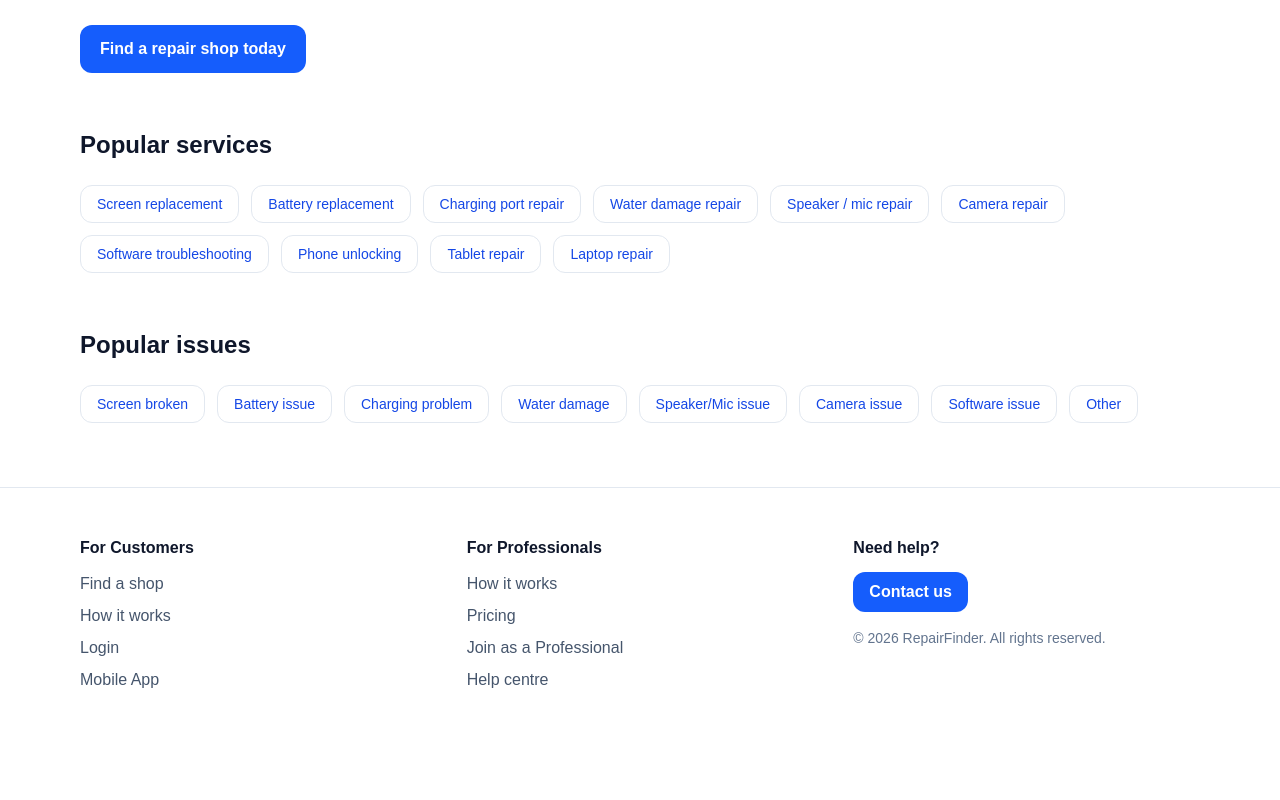
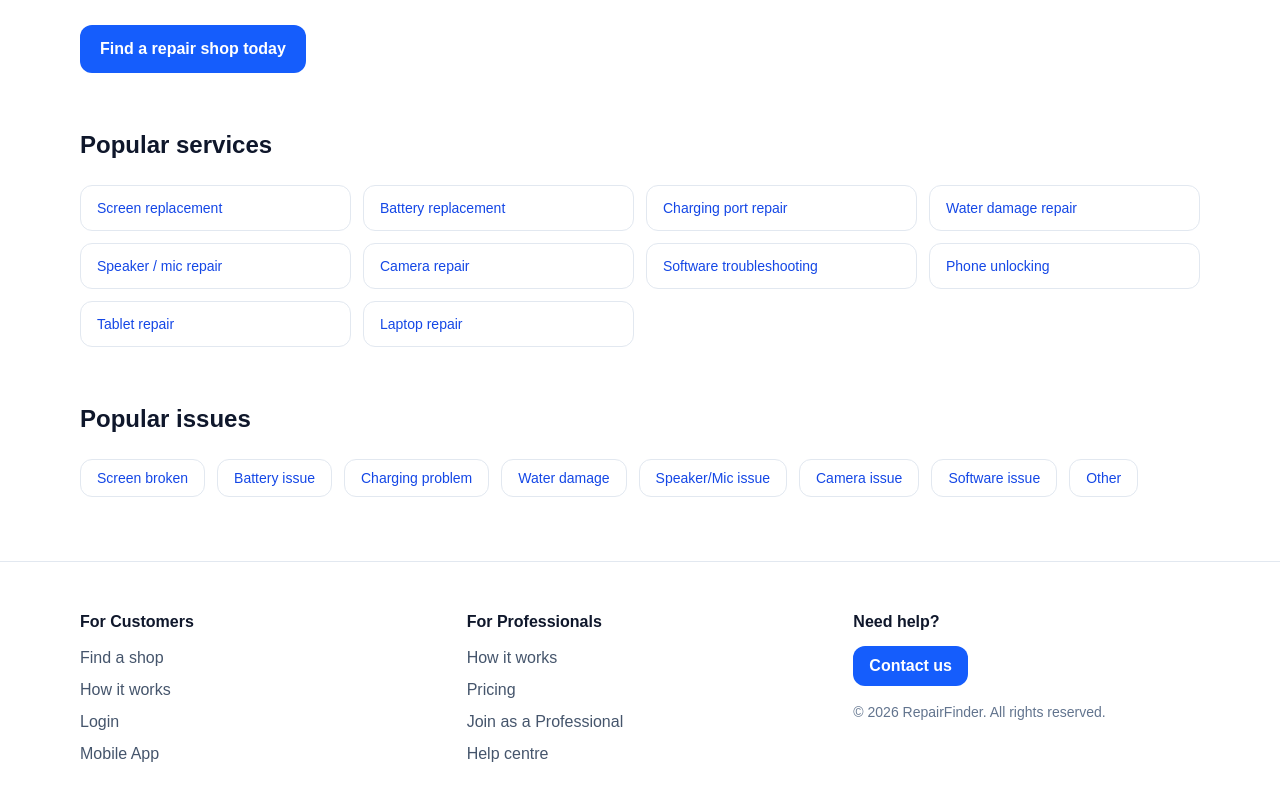
Before and after one commit to Affonster/mobile-repair-website, a Next.js app: page / in a window 1280 px wide. Shown: the part 781-1581 px from the top of the page. Before the commit the page ends 1521 px from the top, so only its background shows below. Built offline with nearby package versions, Linux system fonts and the light colour scheme.

Commit message:
Make popular services a grid

```diff
--- a/app/page.tsx
+++ b/app/page.tsx
@@ -210,11 +210,11 @@ export default function HomePage() {
         </button>
       </section>
 
-      {/* Scroll content: popular services chips */}
+     {/* Scroll content: popular services grid */}
 <section className="mx-auto max-w-6xl px-4 pb-14">
   <h3 className="text-2xl font-bold text-slate-900">Popular services</h3>
 
-        <div className="mt-6 flex flex-wrap gap-3">
+  <div className="mt-6 grid grid-cols-2 gap-3 sm:grid-cols-3 lg:grid-cols-4">
     {popularServices.map((s) => (
       <button
         key={s}
@@ -223,13 +223,14 @@ export default function HomePage() {
           setIssue(s);
           setStep(0);
         }}
-              className="rounded-xl border border-slate-200 bg-white px-4 py-2 text-sm text-blue-700 hover:bg-slate-50"
+        className="rounded-xl border border-slate-200 bg-white px-4 py-3 text-left text-sm text-blue-700 hover:bg-slate-50"
       >
         {s}
       </button>
     ))}
   </div>
 </section>
+
 
       {/* Keep your old "Popular issues" too */}
       <section className="mx-auto max-w-6xl px-4 pb-16">
```
Lines whose indentation alone changed are shown as unchanged.
